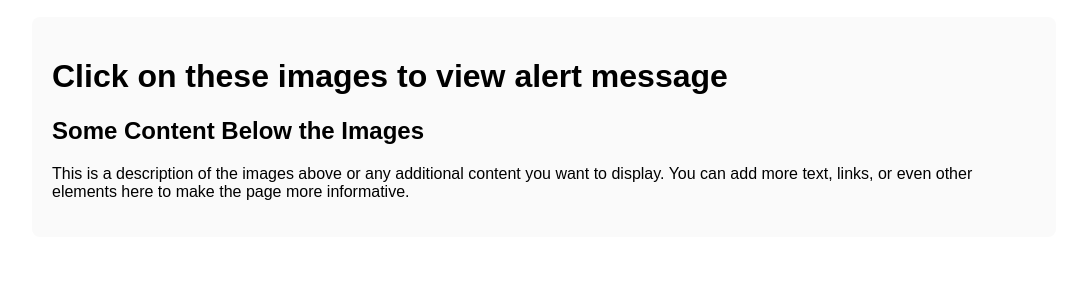
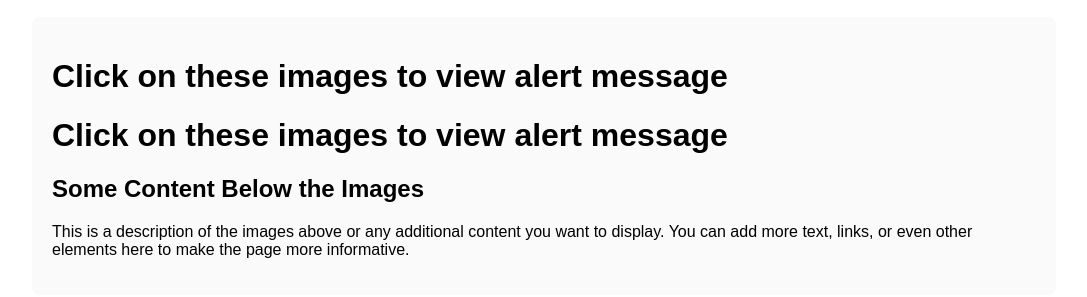
Before and after one commit to arunkumar0108/responsive-contents, a plain HTML site: page index.html in a window 1280 px wide. Shown: the part 163-460 px from the top of the page, without its empty margins (96-1183 px from the left). Drawn offline with Linux system fonts and the light colour scheme.

Commit message:
create new file

```diff
--- a/index.html
+++ b/index.html
@@ -36,6 +36,7 @@
         <div class="content">
 
          <h1>Click on these images to view alert message</h1>
+         <h1>Click on these images to view alert message</h1>
             <h2>Some Content Below the Images</h2>
             <p>This is a description of the images above or any additional content you want to display. You can add more text, links, or even other elements here to make the page more informative.</p>
 
```
